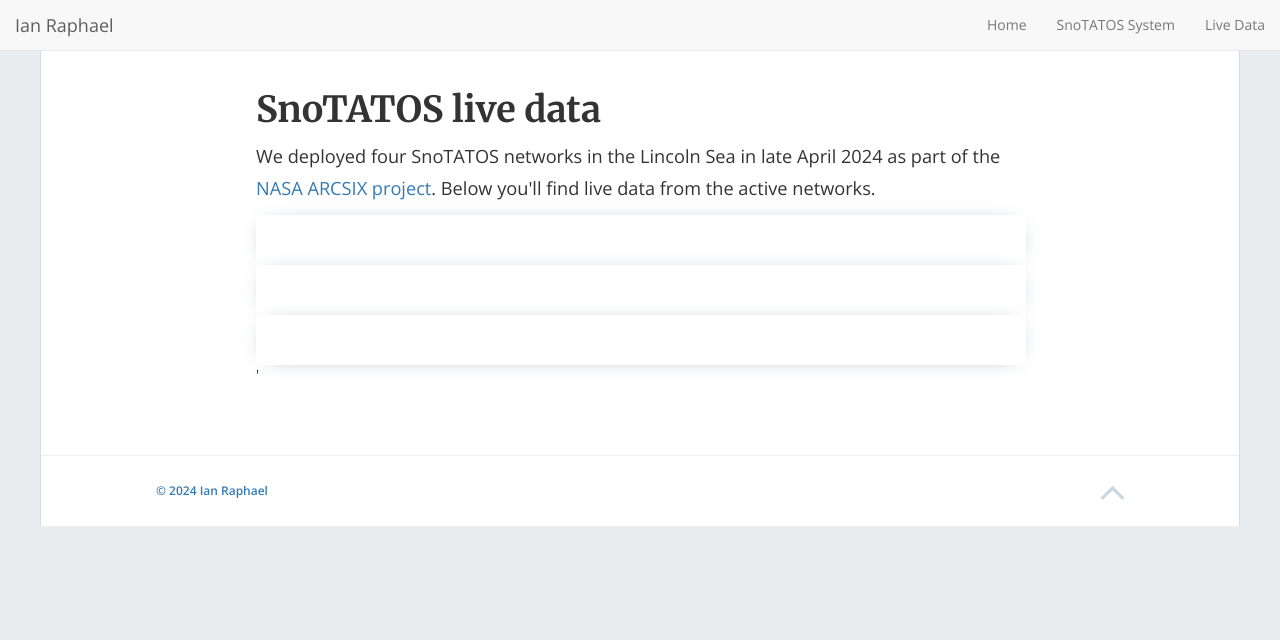
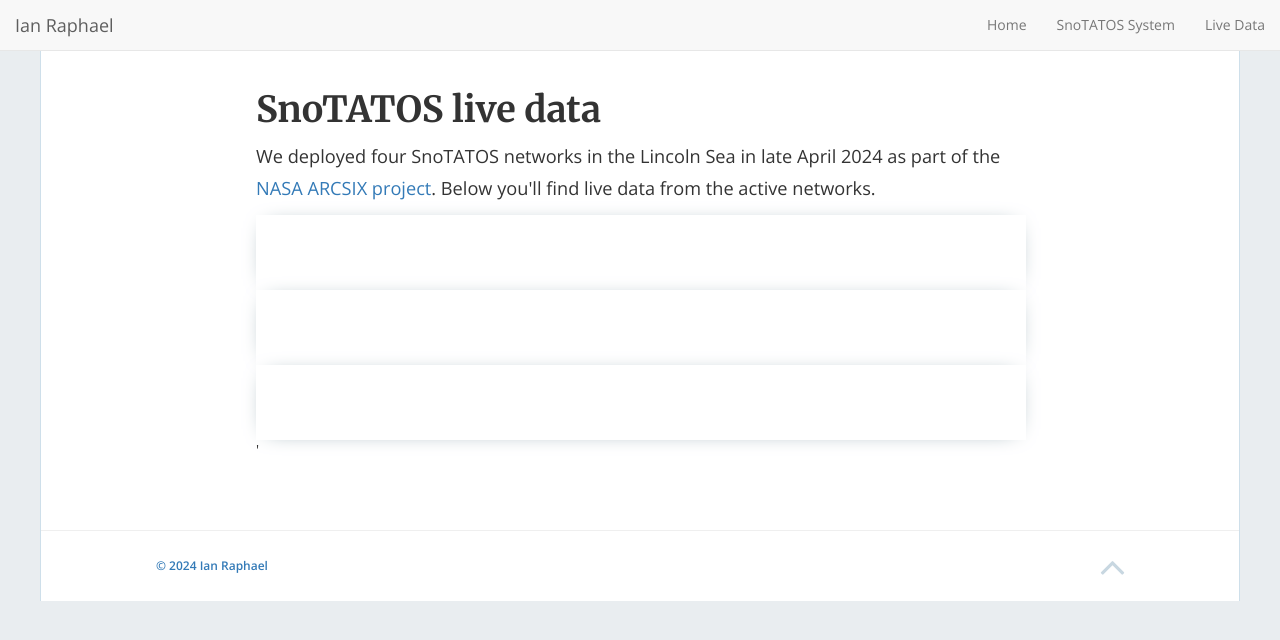
Before and after one commit to ianraphael/ianraphael.github.io, a Jekyll site: the page built from SnoTATOSdata.html, in a window 1280 px wide. Shown: the top 640 px of the page. Built offline with Jekyll 4.4.1, drawn with Linux system fonts in a browser that asks for light colours; nearby versions of some CDN libraries; a script that is not in the unit is left out.

Commit message:
increase box bottom padding

```diff
--- a/css/style.scss
+++ b/css/style.scss
@@ -446,5 +446,9 @@ pre {
     .box {
       box-shadow: 0px 1px 22px -12px #607D8B;
       background-color: #fff;
-      padding: 25px 35px 25px 30px;
+      // padding: 25px 35px 25px 30px;
+      padding-top: 25px;
+      padding-right: 35px;
+      padding-bottom: 50px;
+      padding-left: 30px;
     }
```
